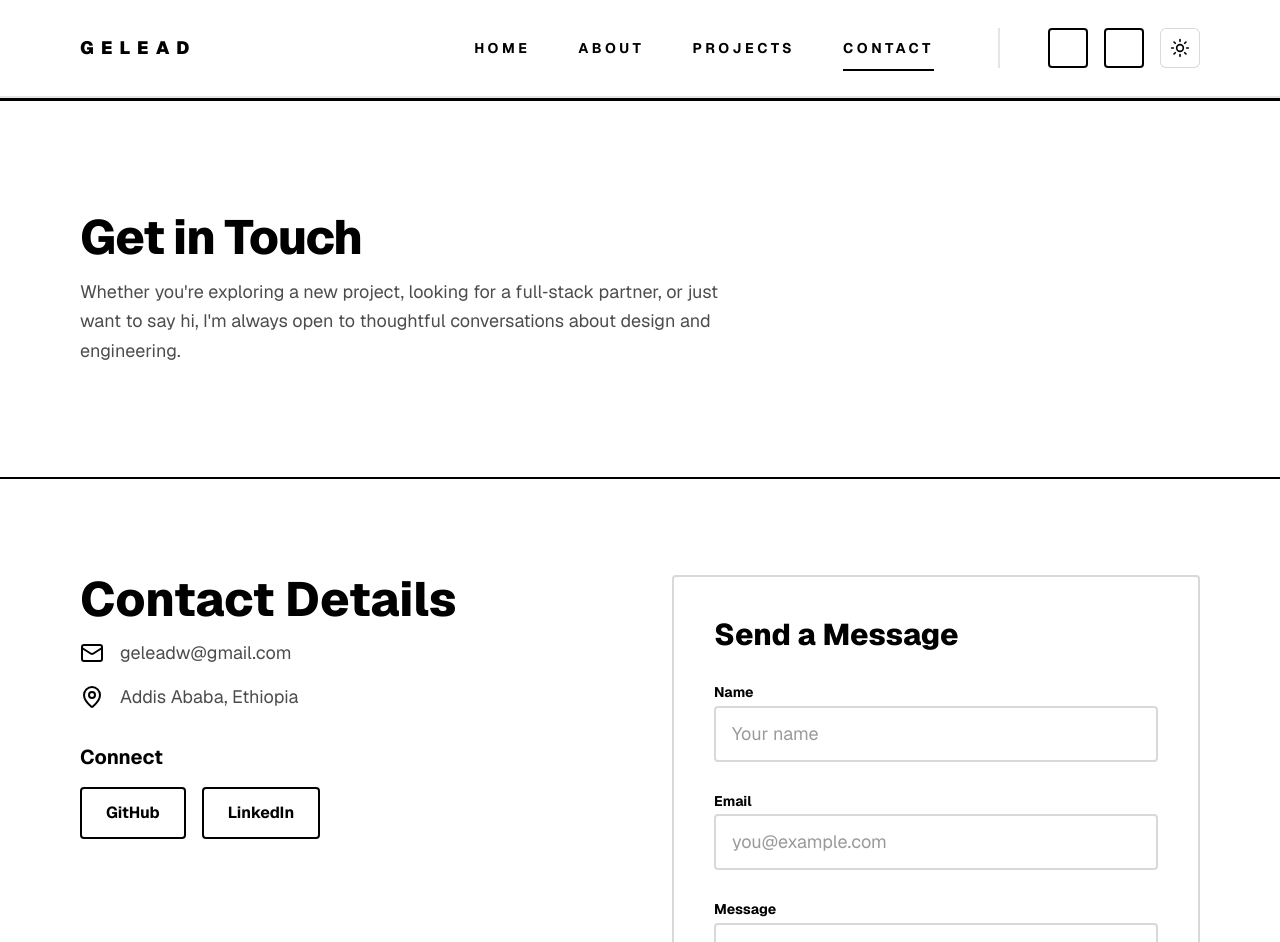
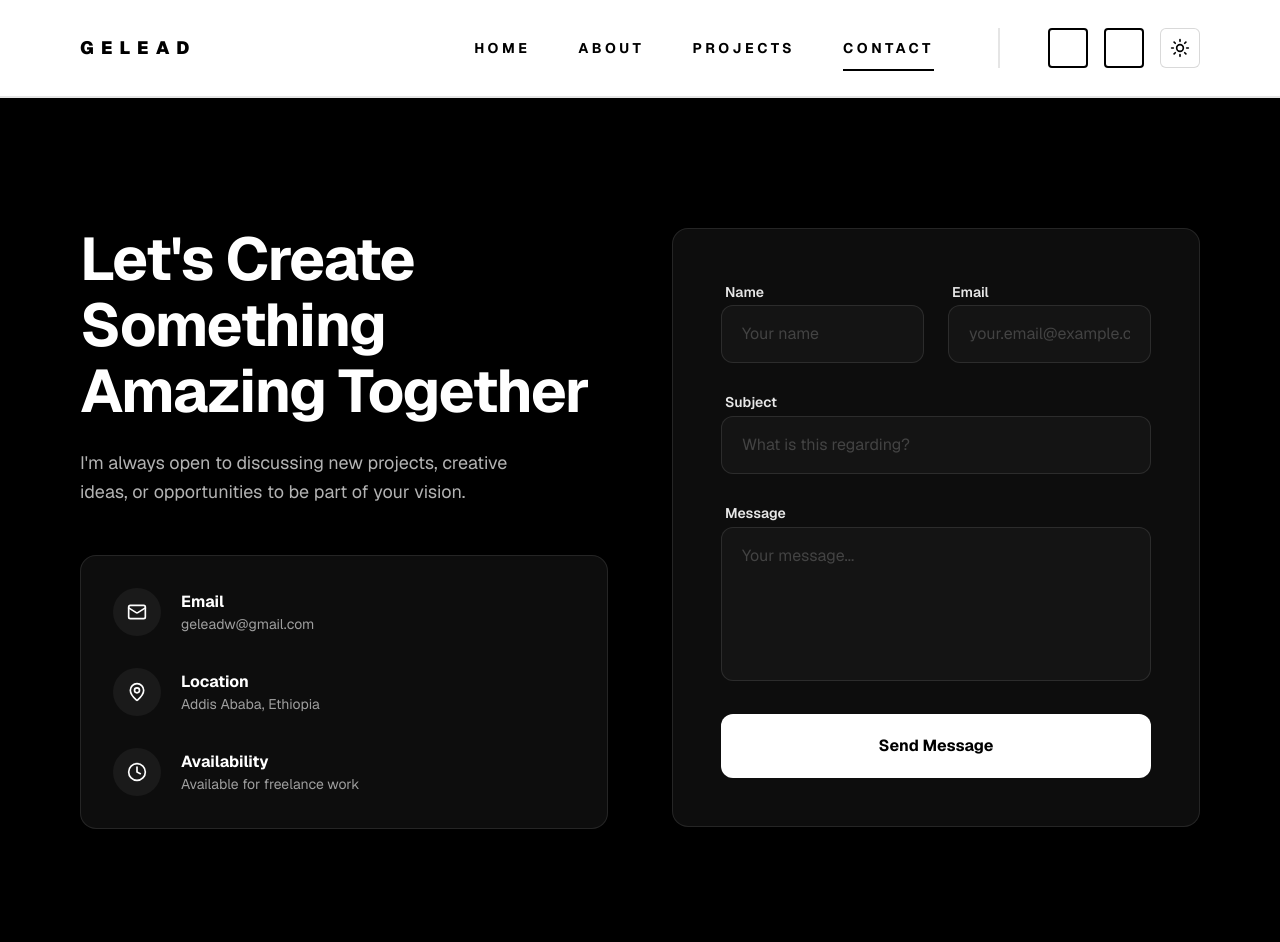
Before and after one commit to gelead/my-portfolio, a Next.js app: page /contact in a window 1280 px wide. Shown: the top 942 px of the page. Built offline with nearby package versions, Linux system fonts and the light colour scheme.

Commit message:
add ui enhances

```diff
--- a/src/app/contact/page.tsx
+++ b/src/app/contact/page.tsx
@@ -1,9 +1,9 @@
 "use client";
 
 import * as React from "react";
+import { motion } from "framer-motion"; // Import motion
 import { sendEmail } from "@/app/actions";
-import { SOCIAL_LINKS } from "@/constants";
-import { Mail, MapPin } from "lucide-react";
+import { Mail, MapPin, Clock } from "lucide-react";
 
 type Status = "idle" | "loading" | "success" | "error";
 
@@ -14,11 +14,9 @@ export default function ContactPage() {
     event.preventDefault();
     const form = event.currentTarget;
     const formData = new FormData(form);
-
     try {
       setStatus("loading");
       const result = await sendEmail(formData);
-
       if (result?.success) {
         setStatus("success");
         form.reset();
@@ -30,154 +28,131 @@ export default function ContactPage() {
     }
   }
 
-  const primarySocial = SOCIAL_LINKS.filter((link) =>
-    ["github", "linkedin"].includes(link.id),
-  );
+  return (
+    <main className="min-h-screen bg-black text-white font-sans selection:bg-white selection:text-black">
+      <div className="mx-auto max-w-[1400px] px-8 py-20 md:px-20 md:py-32">
 
-  return (
-    <div className="bg-white text-black dark:bg-black dark:text-white">
-      {/* Full-width "Get in Touch" header */}
-      <section className="border-b-2 border-black dark:border-white">
-        <div className="mx-auto max-w-[1800px] px-8 py-20 md:px-20 md:py-28">
-          <h1 className="text-4xl font-extrabold tracking-tight text-black dark:text-white md:text-5xl">
-            Get in Touch
+        <div className="grid gap-16 lg:grid-cols-2 items-center">
+
+          {/* LEFT COLUMN: Added motion */}
+          <motion.div
+            className="space-y-12"
+            initial={{ opacity: 0, x: -30 }}
+            whileInView={{ opacity: 1, x: 0 }}
+            viewport={{ once: true }}
+            transition={{ duration: 0.8, ease: "easeOut" }}
+          >
+            <div className="space-y-6">
+              <h1 className="text-5xl font-bold tracking-tight md:text-6xl leading-[1.1]">
+                Let&apos;s Create Something <br />
+                <span className="text-white">Amazing</span> Together
               </h1>
-          <p className="mt-4 max-w-2xl text-base leading-relaxed text-black/70 dark:text-white/70 md:text-lg">
-            Whether you&apos;re exploring a new project, looking for a
-            full‑stack partner, or just want to say hi, I&apos;m always open to
-            thoughtful conversations about design and engineering.
+              <p className="max-w-md text-lg text-white/70 leading-relaxed">
+                I&apos;m always open to discussing new projects, creative ideas, or opportunities to be part of your vision.
               </p>
             </div>
-      </section>
 
-      {/* Contact form and details */}
-      <section className="mx-auto max-w-[1800px] px-8 py-16 md:px-20 md:py-24">
-        <div className="grid gap-16 md:grid-cols-2">
-          {/* Left: Contact details */}
-          <div className="space-y-8">
+            {/* Info Card with slight delay */}
+            <motion.div
+              className="rounded-2xl border border-white/10 bg-[#0d0d0d] p-8 space-y-8"
+              initial={{ opacity: 0, y: 20 }}
+              whileInView={{ opacity: 1, y: 0 }}
+              viewport={{ once: true }}
+              transition={{ delay: 0.2, duration: 0.6 }}
+            >
+              <div className="flex items-center gap-5">
+                <div className="flex h-12 w-12 items-center justify-center rounded-full bg-[#1a1a1a] text-white">
+                  <Mail className="h-5 w-5" />
+                </div>
                 <div>
-              <h2 className="mb-4 text-4xl font-extrabold text-black dark:text-white md:text-5xl">
-                Contact Details
-              </h2>
-              <ul className="space-y-4 text-lg text-black/70 dark:text-white/70">
-                <li className="flex items-center gap-4 text-base md:text-lg">
-                  <Mail className="h-6 w-6 shrink-0 text-black dark:text-white" />
-                  <a
-                    href="mailto:geleadw@gmail.com"
-                    className="transition hover:text-black dark:hover:text-white"
+                  <p className="text-base font-bold text-white">Email</p>
+                  <p className="text-sm text-white/60">geleadw@gmail.com</p>
+                </div>
+              </div>
+              <div className="flex items-center gap-5">
+                <div className="flex h-12 w-12 items-center justify-center rounded-full bg-[#1a1a1a] text-white">
+                  <MapPin className="h-5 w-5" />
+                </div>
+                <div>
+                  <p className="text-base font-bold text-white">Location</p>
+                  <p className="text-sm text-white/60">Addis Ababa, Ethiopia</p>
+                </div>
+              </div>
+              <div className="flex items-center gap-5">
+                <div className="flex h-12 w-12 items-center justify-center rounded-full bg-[#1a1a1a] text-white">
+                  <Clock className="h-5 w-5" />
+                </div>
+                <div>
+                  <p className="text-base font-bold text-white">Availability</p>
+                  <p className="text-sm text-white/60">Available for freelance work</p>
+                </div>
+              </div>
+            </motion.div>
+          </motion.div>
+
+          {/* RIGHT COLUMN: The Form with motion */}
+          <motion.div
+            className="rounded-2xl border border-white/10 bg-[#0d0d0d] p-8 md:p-12 shadow-2xl"
+            initial={{ opacity: 0, x: 30 }}
+            whileInView={{ opacity: 1, x: 0 }}
+            viewport={{ once: true }}
+            transition={{ duration: 0.8, ease: "easeOut" }}
           >
-                    geleadw@gmail.com
-                  </a>
-                </li>
-                <li className="flex items-center gap-4">
-                  <MapPin className="h-6 w-6 shrink-0 text-black dark:text-white" />
-                  <span>Addis Ababa, Ethiopia</span>
-                </li>
-              </ul>
+            <form onSubmit={handleSubmit} className="space-y-6">
+              <div className="grid gap-6 md:grid-cols-2">
+                <div className="space-y-2">
+                  <label className="text-sm font-semibold text-white/90 ml-1">Name</label>
+                  <input
+                    name="name"
+                    required
+                    className="w-full rounded-xl border border-white/10 bg-[#141414] px-5 py-4 text-base text-white outline-none transition focus:border-white/40 focus:bg-[#1a1a1a] placeholder:text-white/20"
+                    placeholder="Your name"
+                  />
                 </div>
-
-            <div>
-              <h3 className="mb-4 text-xl font-bold text-black dark:text-white">
-                Connect
-              </h3>
-              <div className="flex flex-wrap gap-4">
-                {primarySocial.map((link) => (
-                  <a
-                    key={link.id}
-                    href={link.href}
-                    target="_blank"
-                    rel="noreferrer"
-                    className="inline-flex items-center gap-2 rounded-sm border-2 border-black bg-white px-6 py-3 text-base font-bold text-black transition hover:bg-black hover:text-white dark:border-white dark:bg-black dark:text-white dark:hover:bg-white dark:hover:text-black"
-                  >
-                    {link.label}
-                  </a>
-                ))}
-              </div>
+                <div className="space-y-2">
+                  <label className="text-sm font-semibold text-white/90 ml-1">Email</label>
+                  <input
+                    name="email"
+                    type="email"
+                    required
+                    className="w-full rounded-xl border border-white/10 bg-[#141414] px-5 py-4 text-base text-white outline-none transition focus:border-white/40 focus:bg-[#1a1a1a] placeholder:text-white/20"
+                    placeholder="your.email@example.com"
+                  />
                 </div>
               </div>
 
-          {/* Right: Contact form */}
-          <div className="rounded-sm border-2 border-black/15 bg-white p-8 dark:border-white/20 dark:bg-black sm:p-10">
-            <h2 className="mb-6 text-2xl font-extrabold text-black dark:text-white sm:text-3xl">
-              Send a Message
-            </h2>
-            <form onSubmit={handleSubmit} className="space-y-6">
               <div className="space-y-2">
-                <label
-                  htmlFor="name"
-                  className="text-sm font-bold text-black dark:text-white"
-                >
-                  Name
-                </label>
+                <label className="text-sm font-semibold text-white/90 ml-1">Subject</label>
                 <input
-                  id="name"
-                  name="name"
-                  required
-                  className="w-full rounded-sm border-2 border-black/15 bg-white px-4 py-3 text-lg text-black outline-none transition placeholder:text-black/40 focus:border-black dark:border-white/20 dark:bg-black dark:text-white dark:placeholder:text-white/40 dark:focus:border-white"
-                  placeholder="Your name"
+                  name="subject"
+                  className="w-full rounded-xl border border-white/10 bg-[#141414] px-5 py-4 text-base text-white outline-none transition focus:border-white/40 focus:bg-[#1a1a1a] placeholder:text-white/20"
+                  placeholder="What is this regarding?"
                 />
               </div>
 
               <div className="space-y-2">
-                <label
-                  htmlFor="email"
-                  className="text-sm font-bold text-black dark:text-white"
-                >
-                  Email
-                </label>
-                <input
-                  id="email"
-                  name="email"
-                  type="email"
+                <label className="text-sm font-semibold text-white/90 ml-1">Message</label>
+                <textarea
+                  name="message"
+                  rows={5}
                   required
-                  className="w-full rounded-sm border-2 border-black/15 bg-white px-4 py-3 text-lg text-black outline-none transition placeholder:text-black/40 focus:border-black dark:border-white/20 dark:bg-black dark:text-white dark:placeholder:text-white/40 dark:focus:border-white"
-                  placeholder="you@example.com"
+                  className="w-full resize-none rounded-xl border border-white/10 bg-[#141414] px-5 py-4 text-base text-white outline-none transition focus:border-white/40 focus:bg-[#1a1a1a] placeholder:text-white/20"
+                  placeholder="Your message..."
                 />
               </div>
 
-              <div className="space-y-2">
-                <label
-                  htmlFor="message"
-                  className="text-sm font-bold text-black dark:text-white"
-                >
-                  Message
-                </label>
-                <textarea
-                  id="message"
-                  name="message"
-                  rows={5}
-                  required
-                  className="w-full resize-none rounded-sm border-2 border-black/15 bg-white px-4 py-3 text-lg text-black outline-none transition placeholder:text-black/40 focus:border-black dark:border-white/20 dark:bg-black dark:text-white dark:placeholder:text-white/40 dark:focus:border-white"
-                  placeholder="Tell me a bit about what you have in mind..."
-                />
-              </div>
-
-              <div className="flex flex-wrap items-center justify-between gap-4 pt-2">
               <button
                 type="submit"
                 disabled={status === "loading"}
-                  className="inline-flex min-w-[160px] items-center justify-center rounded-sm bg-black px-6 py-3 text-base font-bold text-white transition hover:opacity-90 disabled:opacity-60 dark:bg-white dark:text-black dark:hover:opacity-90"
+                className="w-full rounded-xl bg-white py-5 text-base font-bold text-black transition hover:bg-white/90 active:scale-[0.98] disabled:opacity-50"
               >
                 {status === "loading" ? "Sending..." : "Send Message"}
               </button>
+            </form>
+          </motion.div>
 
-                <div className="min-h-[1.5rem] text-sm">
-                  {status === "success" && (
-                    <span className="font-medium text-black dark:text-white">
-                      Success! I&apos;ve received your message.
-                    </span>
-                  )}
-                  {status === "error" && (
-                    <span className="font-medium text-black/70 dark:text-white/70">
-                      Something went wrong. Please try again.
-                    </span>
-                  )}
         </div>
       </div>
-            </form>
-          </div>
-        </div>
-      </section>
-    </div>
+    </main>
   );
 }
--- a/src/app/layout.tsx
+++ b/src/app/layout.tsx
@@ -27,16 +27,35 @@ export default function RootLayout({
   children: React.ReactNode;
 }>) {
   return (
+    /* suppressHydrationWarning is required for next-themes to prevent console errors */
     <html lang="en" suppressHydrationWarning>
       <body
-        className={`${geistSans.variable} ${geistMono.variable} font-sans antialiased`}
+        className={`
+          ${geistSans.variable}
+          ${geistMono.variable}
+          font-sans antialiased
+          /* The following classes enable the Theme Toggle to work globally */
+          bg-white text-black
+          dark:bg-black dark:text-white
+          /* Smooth color transition when toggling */
+          transition-colors duration-300
+        `}
       >
         <ThemeProvider>
+          {/* Navigation stays at the top */}
           <Navbar />
-          <div className="border-b border-black/10 bg-transparent px-0 md:px-0 dark:border-white/20">
-            <ScrollProgress />
-          </div>
-          <main>{children}</main>
+
+          {/* Progress bar container */}
+
+
+          {/* Main content area.
+              Note: Ensure your page-level containers don't have hardcoded 'bg-black'
+              or they will override this theme logic.
+          */}
+          <main className="min-h-screen">
+            {children}
+          </main>
+
           <Footer />
         </ThemeProvider>
       </body>
--- a/src/app/page.tsx
+++ b/src/app/page.tsx
@@ -1,7 +1,7 @@
 import { Hero } from "@/components/sections/Hero";
 import { Services } from "@/components/sections/Services";
 import { Stats } from "@/components/sections/Stats";
-import { Projects } from "@/components/sections/Projects";
+import  Projects  from "@/components/sections/Projects";
 import { Experience } from "@/components/sections/Experience";
 import { Process } from "@/components/sections/Process";
 import { TechStack } from "@/components/sections/TechStack";
--- a/src/app/projects/page.tsx
+++ b/src/app/projects/page.tsx
@@ -1,4 +1,4 @@
-import { Projects } from "@/components/sections/Projects";
+import  Projects  from "@/components/sections/Projects";
 
 export default function ProjectsPage() {
   return (
--- a/src/components/sections/Contact.tsx
+++ b/src/components/sections/Contact.tsx
@@ -4,6 +4,7 @@ import * as React from "react";
 import { motion } from "framer-motion";
 import { sendEmail } from "@/app/actions";
 import { SOCIAL_LINKS } from "@/constants";
+import { Mail, Github, Linkedin } from "lucide-react";
 
 type Status = "idle" | "loading" | "success" | "error";
 
@@ -37,119 +38,119 @@ export function Contact() {
   return (
     <section
       id="contact"
-      className="mx-auto max-w-[1800px] px-8 pb-24 pt-8 md:px-20 md:pb-32"
+      className="mx-auto max-w-[1800px] px-8 py-20 md:px-20 md:py-32"
     >
-      <div className="grid gap-12 md:grid-cols-2 md:items-start">
+      <div className="grid gap-16 lg:grid-cols-[0.8fr_1.2fr] items-start">
+
+        {/* Left Column: Contact Details */}
         <motion.div
-          className="space-y-6"
-          initial={{ opacity: 0, x: -24 }}
+          className="space-y-12"
+          initial={{ opacity: 0, x: -20 }}
           whileInView={{ opacity: 1, x: 0 }}
-          viewport={{ once: true, amount: 0.5 }}
-          transition={{ duration: 0.5, ease: "easeOut" }}
+          viewport={{ once: true }}
+          transition={{ duration: 0.6 }}
         >
-          <p className="text-xs font-bold uppercase tracking-[0.3em] text-black/60 dark:text-white/60">
-            Contact
+          <div className="space-y-6">
+            <p className="text-[10px] font-bold uppercase tracking-[0.4em] text-black/50 dark:text-white/50">
+              Get in Touch
             </p>
-          <h2 className="text-4xl font-extrabold tracking-tight text-black dark:text-white md:text-5xl">
-            Let&apos;s connect.
+            <h2 className="text-3xl font-black uppercase tracking-[0.1em] md:text-4xl">
+              Let&apos;s build <br /> something new.
             </h2>
-          <p className="max-w-md text-base leading-relaxed text-black/70 dark:text-white/70 md:text-lg">
-            Whether you&apos;re exploring a new project, looking for a
-            full‑stack partner, or just want to say hi, I&apos;m always open to
-            thoughtful conversations about design and engineering.
+            <p className="max-w-md text-sm leading-relaxed text-black/70 dark:text-white/70">
+              Whether you&apos;re exploring a new project or looking for a
+              full‑stack partner, I&apos;m always open to discussing
+              technical architecture and design.
             </p>
+          </div>
 
-          <div className="flex flex-wrap gap-4">
+          {/* Contact Methods */}
+          <div className="space-y-8">
+             <div className="group flex items-center gap-4">
+                <div className="flex h-10 w-10 items-center justify-center border-2 border-black dark:border-white">
+                   <Mail className="h-4 w-4" />
+                </div>
+                <div>
+                   <p className="text-[9px] font-bold uppercase tracking-widest opacity-50">Email Me</p>
+                   <p className="text-sm font-bold">your-email@example.com</p>
+                </div>
+             </div>
+
+             <div className="flex gap-4">
                 {primarySocial.map((link) => (
                   <a
                     key={link.id}
                     href={link.href}
                     target="_blank"
                     rel="noreferrer"
-                className="inline-flex items-center gap-2 rounded-sm border-2 border-black bg-white px-6 py-3 text-base font-bold text-black transition hover:bg-black hover:text-white dark:border-white dark:bg-black dark:text-white dark:hover:bg-white dark:hover:text-black"
+                    className="flex h-12 w-12 items-center justify-center border-2 border-black transition-all hover:bg-black hover:text-white dark:border-white dark:hover:bg-white dark:hover:text-black"
                   >
-                {link.label}
+                    {link.id === 'github' ? <Github className="h-5 w-5" /> : <Linkedin className="h-5 w-5" />}
                   </a>
                 ))}
              </div>
+          </div>
         </motion.div>
 
-        <div className="rounded-sm border-2 border-black/15 bg-white p-8 dark:border-white/20 dark:bg-black sm:p-10">
-          <form onSubmit={handleSubmit} className="space-y-6">
+        {/* Right Column: The Form */}
+        <motion.div
+          className="border-2 border-black p-8 dark:border-white md:p-12"
+          initial={{ opacity: 0, y: 20 }}
+          whileInView={{ opacity: 1, y: 0 }}
+          viewport={{ once: true }}
+        >
+          <form onSubmit={handleSubmit} className="space-y-8">
+            <div className="grid gap-8 md:grid-cols-2">
               <div className="space-y-2">
-              <label
-                htmlFor="name"
-                className="text-sm font-bold text-black dark:text-white"
-              >
-                Name
-              </label>
+                <label className="text-[10px] font-bold uppercase tracking-widest">Name</label>
                 <input
-                id="name"
                   name="name"
                   required
-                className="w-full rounded-sm border-2 border-black/15 bg-white px-4 py-3 text-lg text-black outline-none transition placeholder:text-black/40 focus:border-black dark:border-white/20 dark:bg-black dark:text-white dark:placeholder:text-white/40 dark:focus:border-white"
-                placeholder="Your name"
+                  className="w-full border-b-2 border-black/10 bg-transparent py-2 text-sm outline-none transition focus:border-black dark:border-white/10 dark:focus:border-white"
+                  placeholder="Full Name"
+                />
+              </div>
+              <div className="space-y-2">
+                <label className="text-[10px] font-bold uppercase tracking-widest">Email</label>
+                <input
+                  name="email"
+                  type="email"
+                  required
+                  className="w-full border-b-2 border-black/10 bg-transparent py-2 text-sm outline-none transition focus:border-black dark:border-white/10 dark:focus:border-white"
+                  placeholder="email@address.com"
+                />
+              </div>
+            </div>
+
+            <div className="space-y-2">
+              <label className="text-[10px] font-bold uppercase tracking-widest">Message</label>
+              <textarea
+                name="message"
+                rows={4}
+                required
+                className="w-full resize-none border-b-2 border-black/10 bg-transparent py-2 text-sm outline-none transition focus:border-black dark:border-white/10 dark:focus:border-white"
+                placeholder="Briefly describe your project..."
               />
             </div>
 
-            <div className="space-y-2">
-              <label
-                htmlFor="email"
-                className="text-sm font-bold text-black dark:text-white"
-              >
-                Email
-              </label>
-              <input
-                id="email"
-                name="email"
-                type="email"
-                required
-                className="w-full rounded-sm border-2 border-black/15 bg-white px-4 py-3 text-lg text-black outline-none transition placeholder:text-black/40 focus:border-black dark:border-white/20 dark:bg-black dark:text-white dark:placeholder:text-white/40 dark:focus:border-white"
-                placeholder="you@example.com"
-              />
-            </div>
-
-            <div className="space-y-2">
-              <label
-                htmlFor="message"
-                className="text-sm font-bold text-black dark:text-white"
-              >
-                Message
-              </label>
-              <textarea
-                id="message"
-                name="message"
-                rows={4}
-                required
-                className="w-full resize-none rounded-sm border-2 border-black/15 bg-white px-4 py-3 text-lg text-black outline-none transition placeholder:text-black/40 focus:border-black dark:border-white/20 dark:bg-black dark:text-white dark:placeholder:text-white/40 dark:focus:border-white"
-                placeholder="Tell me a bit about what you have in mind..."
-              />
-            </div>
-
-            <div className="flex flex-wrap items-center justify-between gap-4 pt-2">
+            <div className="flex flex-col gap-6">
               <button
                 type="submit"
                 disabled={status === "loading"}
-                className="inline-flex min-w-[160px] items-center justify-center rounded-sm bg-black px-6 py-3 text-base font-bold text-white transition hover:opacity-90 disabled:opacity-60 dark:bg-white dark:text-black dark:hover:opacity-90"
+                className="inline-flex w-full items-center justify-center bg-black py-4 text-[12px] font-bold uppercase tracking-[0.3em] text-white transition hover:opacity-90 disabled:opacity-50 dark:bg-white dark:text-black"
               >
-                {status === "loading" ? "Sending..." : "Send Message"}
+                {status === "loading" ? "Processing..." : "Submit Inquiry"}
               </button>
 
-              <div className="min-h-[1.5rem] text-sm">
               {status === "success" && (
-                  <span className="font-medium text-black dark:text-white">
-                    Success! I&apos;ve received your message.
-                  </span>
+                <p className="text-center text-xs font-bold uppercase tracking-widest">Message Sent Successfully</p>
               )}
               {status === "error" && (
-                  <span className="font-medium text-black/70 dark:text-white/70">
-                    Something went wrong. Please try again.
-                  </span>
+                <p className="text-center text-xs font-bold uppercase tracking-widest text-red-500">Error: Please try again</p>
               )}
             </div>
-            </div>
           </form>
-        </div>
+        </motion.div>
       </div>
     </section>
   );
```
Also changed, not shown: src/components/sections/Projects.tsx (+17 -11 lines). Lines whose indentation alone changed are shown as unchanged.
